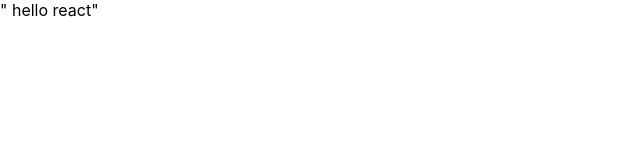
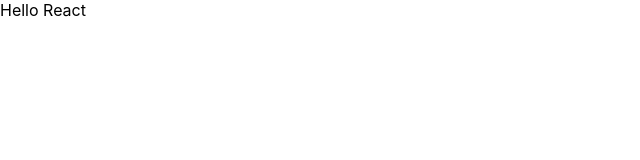
Before and after one commit to Vach001/salary-app, a React (Create React App) app: page / in a window 1280 px wide. Shown: the top 160 px of the page, without its empty margins (0-640 px from the left). Built offline with nearby package versions, Linux system fonts and the light colour scheme.

Commit message:
feat(App.jsx): change element

```diff
--- a/src/App.jsx
+++ b/src/App.jsx
@@ -4,7 +4,7 @@
 function App() {
   return (
     <div className={styles.app}>
-    " hello react"
+    Hello React
     </div>
   );
 }
```
